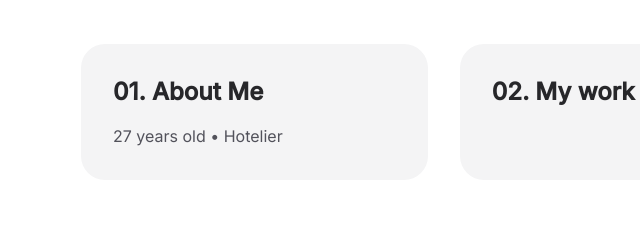
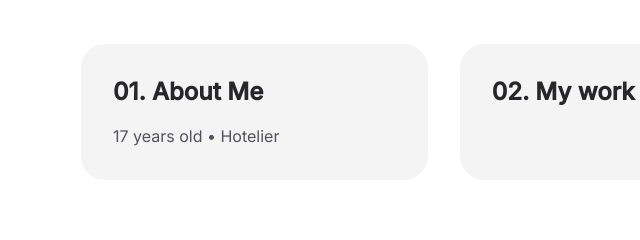
Before and after one commit to Fildz2/cahayaporto, a plain HTML site: page index.html in a window 1280 px wide. Shown: the part 924-1164 px from the top of the page, 7-647 px from the left. Drawn offline with nearby package versions, Linux system fonts and the light colour scheme.

Commit message:
Update index.html

```diff
--- a/index.html
+++ b/index.html
@@ -87,7 +87,7 @@
       <div class="grid grid-cols-1 md:grid-cols-3 gap-8">
         <div class="bg-zinc-100 rounded-3xl p-8 hover:shadow-xl transition-all group">
           <div class="text-2xl font-semibold mb-4">01. About Me</div>
-          <p class="text-zinc-600">27 years old • Hotelier</p>
+          <p class="text-zinc-600">17 years old • Hotelier</p>
         </div>
         <div class="bg-zinc-100 rounded-3xl p-8 hover:shadow-xl transition-all group">
           <div class="text-2xl font-semibold mb-4">02. My work</div>
```
